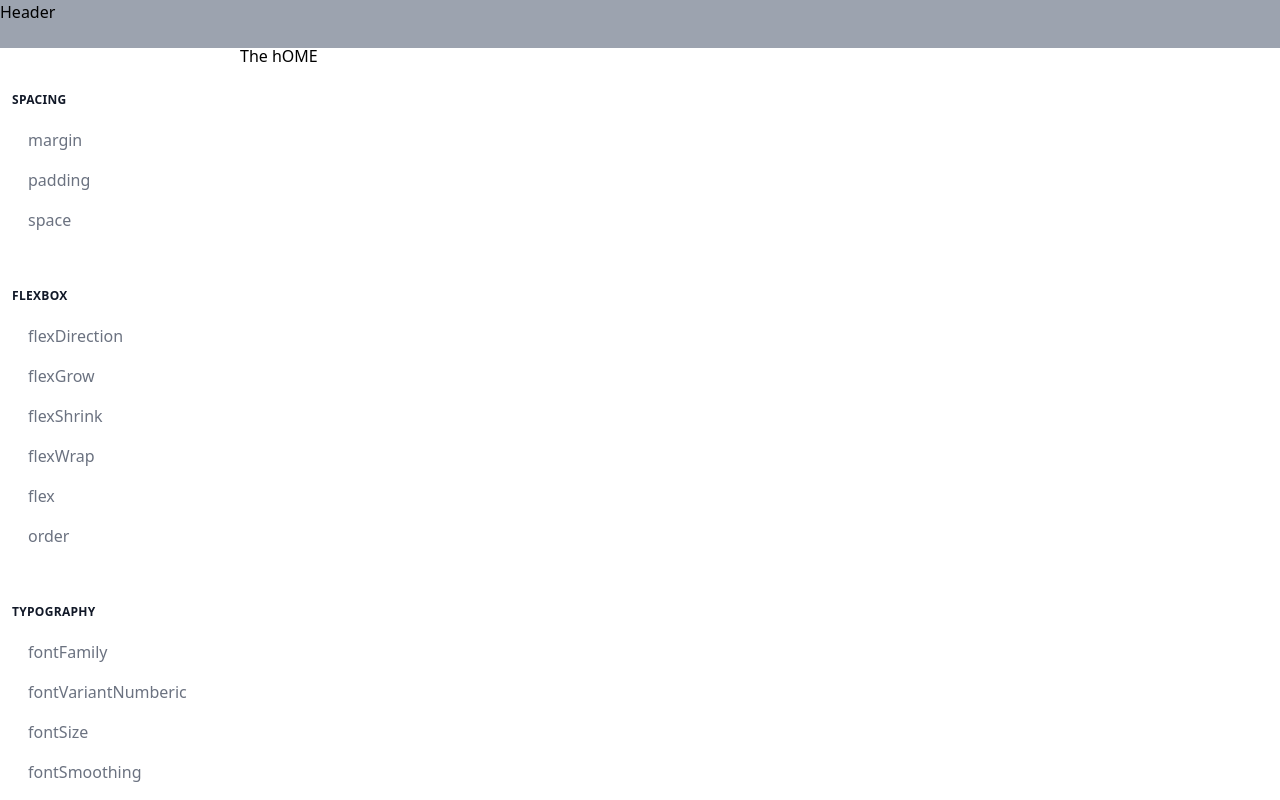
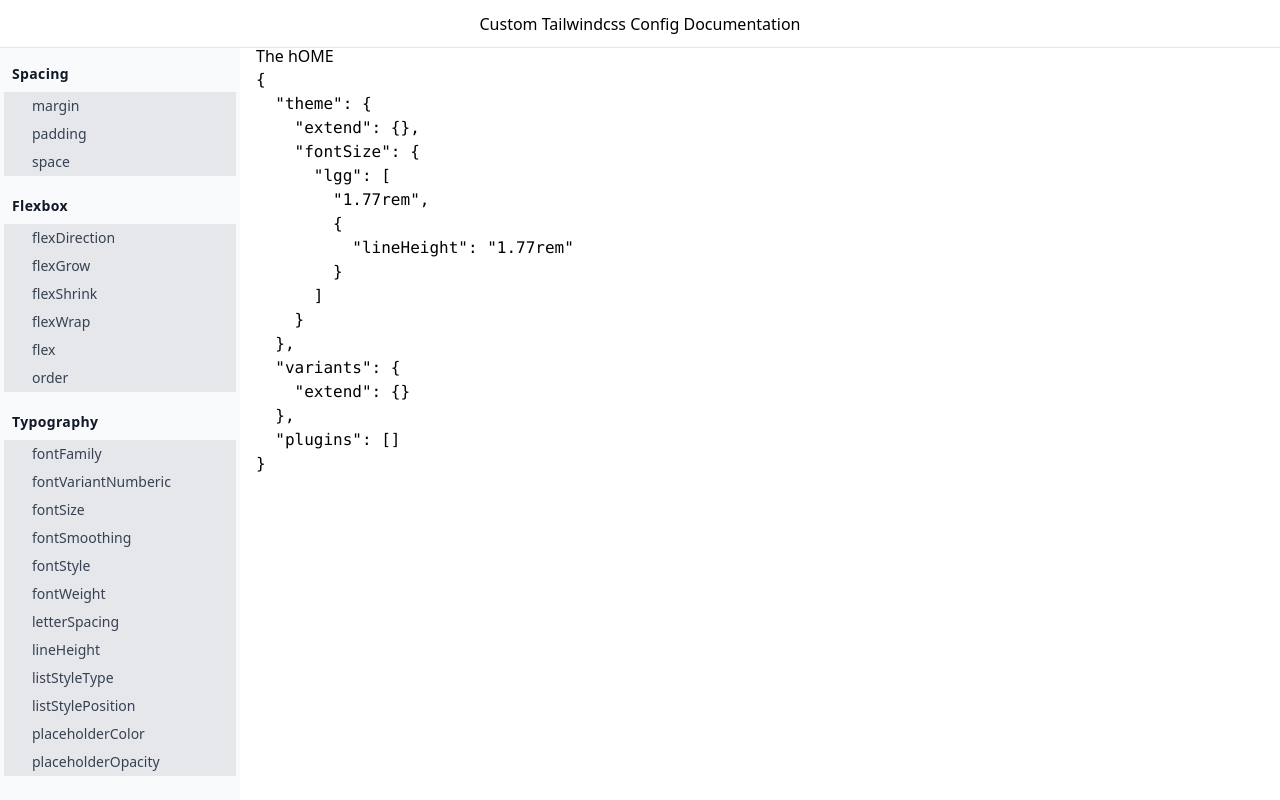
Before and after one commit to anooprav7/custom-tailwindcss-docs, a Next.js app: page / in a window 1280 px wide. Built offline with nearby package versions, Linux system fonts and the light colour scheme.

Commit message:
feat(pages): added seperate route logic for plugins and css cleanup

```diff
--- a/src/components/ClassTable.js
+++ b/src/components/ClassTable.js
@@ -20,15 +20,19 @@
   }, {});
 };
 
-function getUtilities(plugin, tailwindConfig) {
-  if (!plugin) return {};
-
-  const defaultConfig = resolveConfig({
+function generateDefaultConfig (tailwindConfig) {
+  return resolveConfig({
     corePlugins: {
       float: false
     },
     ...tailwindConfig
   });
+}
+
+function getUtilities(plugin, tailwindConfig) {
+  if (!plugin) return {};
+
+  const defaultConfig = generateDefaultConfig(tailwindConfig);
 
   const utilities = {};
   plugin()({
@@ -104,27 +108,28 @@
 
   const utilities = {};
   Object.assign(utilities, getUtilities(plugin, tailwindConfig));
+  const finalConfig = generateDefaultConfig(tailwindConfig);
 
   return (
     <div
-      className="border-b border-gray-200 overflow-hidden relative p-8 bg-gray-100 rounded-md"
+      className="border-b border-gray-200 overflow-hidden relative p-8 rounded-md"
       id={id}
     >
       <div level={2} id="class-reference" toc={true} className="relative">
         <span className="sr-only">Default class reference</span>
       </div>
-      <div>{`Plugin state ${tailwindConfig?.corePlugins?.includes(pluginKey) ? "Enabled" : "Not Enabled"}`}</div>
+      <div>{`Plugin state ${finalConfig?.corePlugins?.includes(pluginKey) ? "Enabled" : "Not Enabled"}`}</div>
       <div
         className={clsx(
-          "overflow-y-auto scrollbar-w-2 scrollbar-track-gray-lighter scrollbar-thumb-rounded scrollbar-thumb-gray scrolling-touch shadow-2xl rounded-md",
+          "overflow-y-auto scrollbar-w-2 scrollbar-track-gray-lighter scrollbar-thumb-rounded scrollbar-thumb-gray scrolling-touch rounded-md border-2 border-gray-200",
           { "lg:max-h-sm": Object.keys(utilities).length > 12 }
         )}
       >
-        <table className="w-full text-left border-collapse shadow-md bg-white">
-          <thead className="bg-gray-300">
+        <table className="w-full text-left border-collapse bg-white border-gray-400">
+          <thead>
             <tr>
               <th className="z-20 sticky top-0 text-sm font-semibold text-gray-600 bg-white">
-                <div className="pb-2 pr-2 border-b border-gray-200 px-4 py-2">
+                <div className="pb-2 pr-2 border-b border-gray-200 px-4 py-2 bg-gray-100 m-0">
                   Class
                 </div>
               </th>
@@ -138,7 +143,7 @@
               >
                 <div
                   className={clsx(
-                    "pb-2 pl-2 border-b border-gray-200 px-4 py-2",
+                    "pb-2 pl-2 border-b border-gray-200 px-4 py-2 bg-gray-100",
                     {
                       "pr-2": preview
                     }
@@ -165,7 +170,7 @@
                 <tr key={utility}>
                   <td
                     className={clsx(
-                      "px-4 py-2 font-mono text-xs text-violet-600 whitespace-nowrap cursor-pointer hover:text-gray-600",
+                      "px-4 py-2 font-mono text-xs text-violet-600 whitespace-nowrap cursor-pointer hover:bg-gray-200",
                       {
                         "border-t border-gray-200": i !== 0
                       }
--- a/src/components/Sidebar/index.js
+++ b/src/components/Sidebar/index.js
@@ -9,16 +9,20 @@
 
   const renderPlugins = (categoryKey, categoryData) => {
     const allPlugins = categoryData?.allPlugins || [];
+    // const byPlugin = categoryData?.byPlugin || {};
     return (
-      <ul className="ml-4">
+      // <ul className="pl-4 mx-1 bg-gray-100 rounded-md">
+      <ul className="pl-4 mx-1 bg-gray-200">
         {allPlugins.map((pluginKey) => {
+          // const { title } = byPlugin[pluginKey];
           return (
             <li>
               <Link
-                href={`/${categoryKey}#${pluginKey}`}
+                // href={`/${categoryKey}#${pluginKey}`}
+                href={`/${categoryKey}/${pluginKey}`}
               >
-                <a className="px-3 py-2 transition-colors duration-200 relative block hover:text-gray-900 text-gray-500">
-                {pluginKey}
+                <a className="px-3 py-1 transition-colors duration-200 relative block hover:text-blue-400 text-gray-700 text-sm">
+                  {pluginKey}
                 </a>
               </Link>
             </li>
@@ -30,13 +34,16 @@
 
   const renderCategories = () => {
     return allCategories.map((categoryKey, idx) => {
+      const { title } = byCategory[categoryKey];
       return (
         <li>
-          <div
-            className="px-3 mb-3 lg:mb-3 uppercase tracking-wide font-semibold text-sm lg:text-xs text-gray-900 mt-12"
+          <Link
+            href={`/${categoryKey}`}
           >
-            {categoryKey}
-          </div>
+            <a className="block px-3 mb-2 tracking-wide font-semibold text-sm text-gray-900 mt-5 hover:text-blue-500">
+              {title}
+            </a>
+          </Link>
           {renderPlugins(categoryKey, byCategory[categoryKey])}
         </li>
       );
@@ -44,7 +51,7 @@
   };
 
   return (
-    <aside className="w-60 mt-11 overflow-scroll">
+    <aside className="w-60 mt-11 overflow-scroll flex-grow-0 flex-shrink-0 bg-gray-50">
       <nav>
         <ul>{renderCategories()}</ul>
       </nav>
--- a/src/components/layout.js
+++ b/src/components/layout.js
@@ -1,18 +1,20 @@
-import React from 'react';
-import PropTypes from 'prop-types';
-import SideBar from './Sidebar'
+import React from "react";
+import PropTypes from "prop-types";
+import SideBar from "./Sidebar";
 
 const Layout = ({ children }) => {
   return (
     <div>
-      <header className="fixed top-0 z-40 w-full h-12 inset-x-0 bg-gray-400">Header</header>
+      <header className="fixed top-0 z-40 w-full h-12 inset-x-0 bg-white border-b border-gray-200 flex justify-center items-center">
+        <h2 className="">Custom Tailwindcss Config Documentation</h2>
+      </header>
       <div className="flex overflow-hidden h-screen">
         <SideBar />
-        <main className="flex-grow overflow-scroll mt-11">{children}</main>
+        <main className="flex-grow overflow-scroll mt-11 px-4">{children}</main>
       </div>
     </div>
   );
-}
+};
 Layout.propTypes = {};
 Layout.defaultProps = {};
 
--- a/src/constants/backgrounds.js
+++ b/src/constants/backgrounds.js
@@ -4,7 +4,7 @@
 
 export const KEY_BACKGROUNDS = 'backgrounds'
 export const backgrounds = {
-    title: "backgrounds",
+    title: "Backgrounds",
     description: "backgrounds Desc",
     byPlugin: {
       margin: {
--- /dev/null
+++ b/src/pages/[categoryKey]/[pluginKey]/index.js
@@ -0,0 +1,41 @@
+import React from "react";
+import { useRouter } from "next/router";
+import { ClassTable } from "components/ClassTable";
+import { pageConfig } from "constants/pageConfig";
+
+const PluginPage = () => {
+  const router = useRouter();
+  const { categoryKey, pluginKey } = router.query;
+  const data = pageConfig?.pluginCategoryPages?.byCategory?.[categoryKey];
+
+  if (!data) return null;
+
+  const { byPlugin, allPlugins } = data;
+  const plugin = byPlugin[pluginKey].plugin;
+  const customProps = byPlugin?.[pluginKey]?.customProps || {}
+
+  const ClassTables = (
+    <>
+      <h4 id={pluginKey} className="my-3">
+        {pluginKey}
+      </h4>
+      <ClassTable
+        plugin={plugin}
+        key={pluginKey}
+        pluginKey={pluginKey}
+        {...customProps}
+      />
+    </>
+  );
+
+  return (
+    <>
+      <h2>{categoryKey}</h2>
+      <div>{ClassTables}</div>
+    </>
+  );
+};
+PluginPage.propTypes = {};
+PluginPage.defaultProps = {};
+
+export default PluginPage;
--- a/src/pages/index.js
+++ b/src/pages/index.js
@@ -1,15 +1,16 @@
-import Head from "next/head";
-import { ClassTable } from "components/ClassTable";
-import pluginBgPosition from "tailwindcss/lib/plugins/backgroundPosition";
-import pluginFontSize from "tailwindcss/lib/plugins/fontSize";
-// import * as plugins from "tailwindcss/lib/plugins/index";
-import Layout from "components/layout";
+import { useContext } from "react";
+import { TailwindConfigContext } from "contexts";
 import "tailwindcss/dist/tailwind.min.css";
 
+
 export default function Home() {
+  const [tailwindConfig, ] = useContext(TailwindConfigContext);
   return (
     <div className="">
         <main className="">The hOME</main>
+        <pre>
+          {JSON.stringify(tailwindConfig, null, 2)}
+        </pre>
     </div>
   );
 }
```
